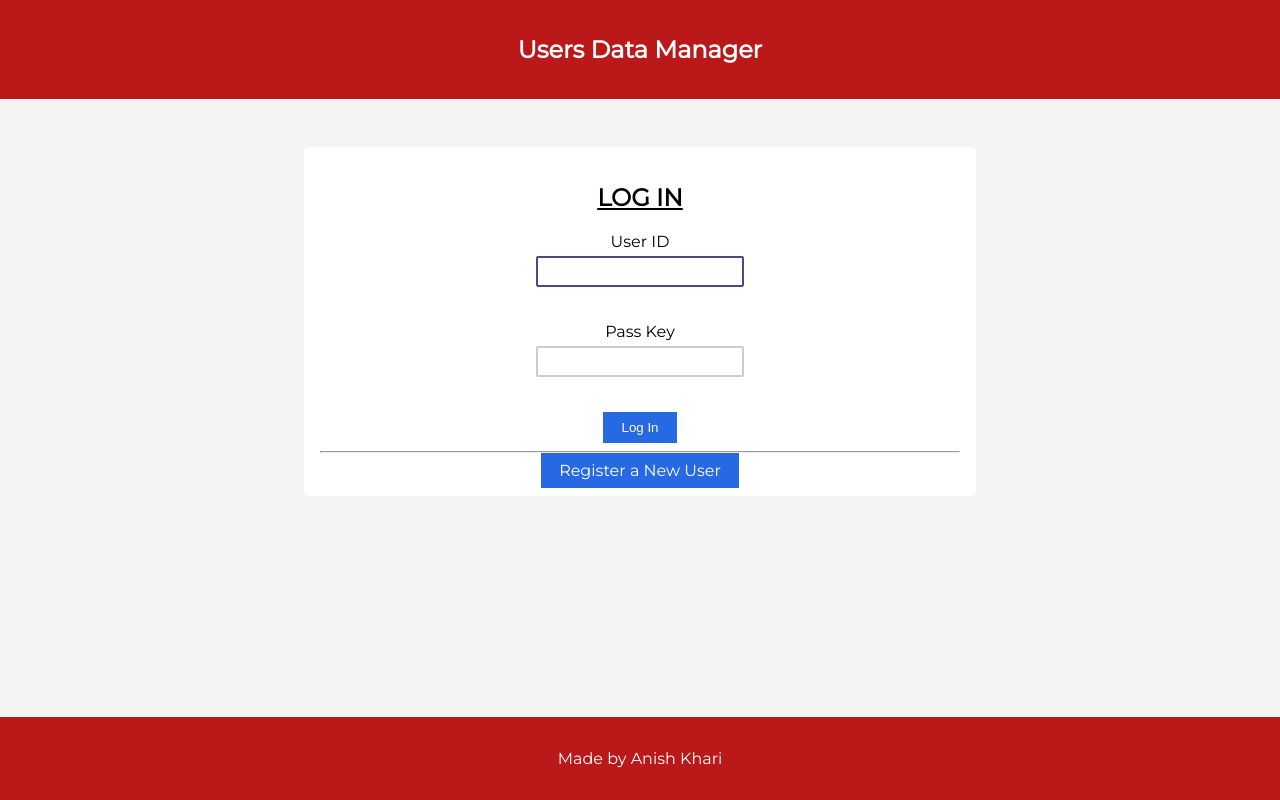
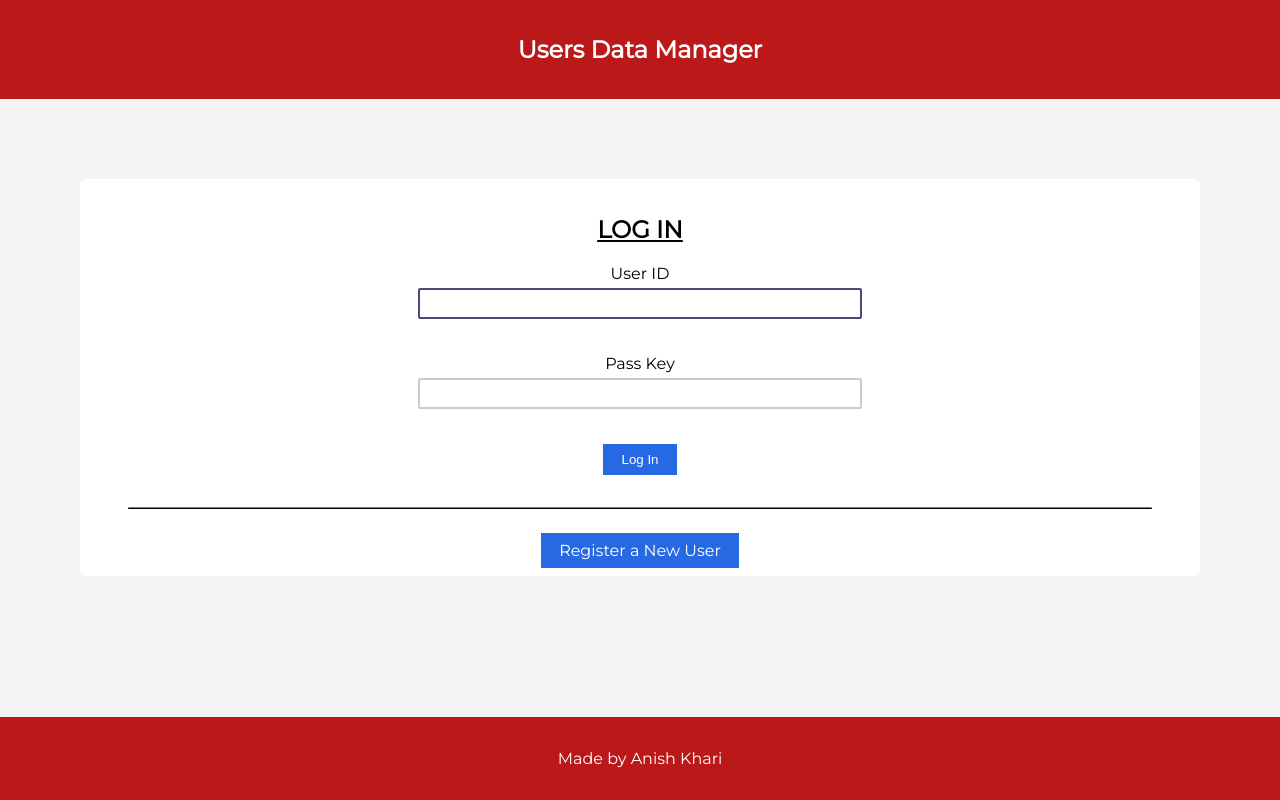
Before and after one commit to anishkharii/userDatabaseManagement, a Node server app: page / in a window 1280 px wide. Run offline with Node 20, Linux system fonts and the light colour scheme; some libraries are stand-ins or nearby versions.

Commit message:
some minor changes

```diff
--- a/app.js
+++ b/app.js
@@ -11,7 +11,7 @@ app.use(bodyParser.urlencoded({extended:true}));
 app.set("view engine","ejs");
 app.use(express.static(__dirname +"/public"));
 
-const url = process.env.MONGO_URI;
+const url = process.env.MONGO_URI ;
 mongoose.connect(url);
 const AdminSchema = new mongoose.Schema({
     userID:{
@@ -19,10 +19,6 @@ const AdminSchema = new mongoose.Schema({
         required:true
     },
     passKey:{
-        type:String,
-        required:true
-    },
-    accessDomain:{
         type:String,
         required:true
     }
@@ -47,11 +43,11 @@ const User = new mongoose.model("User",UserSchema);
 app.route("/")
 .get((req,res)=>{
     res.render("login");
+
 })
 .post((req,res)=>{
     Admin.findOne({userID: req.body.userID}).then((foundAdmin)=>{
         if(foundAdmin){
-            console.log(foundAdmin);
             bcrypt.compare(req.body.passKey, foundAdmin.passKey, function(err, result){
                 res.redirect("/dashboard/"+foundAdmin.userID);
             });
@@ -69,7 +65,6 @@ app.route("/dashboard/:accessAdmin")
     Admin.findOne({userID:req.params.accessAdmin}).then((foundAdmin)=>{
         if(foundAdmin){
             User.find({}).then((foundUsers)=>{
-                console.log(foundAdmin)
                 res.render("home",{
                         admin:req.params.accessAdmin,
                         users:foundUsers
@@ -126,8 +121,7 @@ app.route("/register")
     bcrypt.hash(req.body.passKey, saltRounds, function(err, hash){
         const newAdmin = new Admin({
             userID:req.body.userID,
-            passKey:hash,
-            accessDomain:req.body.userID+"-"+hash
+            passKey:hash
         });
         newAdmin.save().then(()=>{
             console.log("Added");
--- a/public/css/style.css
+++ b/public/css/style.css
@@ -15,11 +15,9 @@ body{
 }
 .form-container{
     background-color: #fff;
-    position:relative;
-    width:50%;
-    margin:0 auto;
+    margin:5rem;
     border-radius:5px;
-   padding:1rem;
+    padding:1rem;
 }
 .form-container h2{
     text-decoration:underline;
@@ -30,7 +28,7 @@ input[type=text],input[type=email], input[type=password]{
     margin:1rem auto;
     margin-top:5px;
     padding:6px 2px;
-    width:200px;
+    width:40%;
     border:2px solid #ccc;
     transition:.25s;
     outline:none;
@@ -55,8 +53,12 @@ input[type=text]:hover, input[type=email]:hover ,input[type=password]:hover{
 .primary-btn:hover{
     background-color:rgb(57, 124, 248);
 }
+hr{
+    border-bottom:1px solid black;
+    margin:2rem;
+}
 .register-btn{
-    margin:2rem 0;
+    margin:5rem auto;
     text-decoration:none;
 }
 footer{
--- a/views/login.ejs
+++ b/views/login.ejs
@@ -11,7 +11,7 @@
 
     <button class="primary-btn" type="submit">Log In</button>
 
-    <hr>
+    <hr noshade>
     <a class="primary-btn register-btn" href="/register" >Register a New User</a>
 </form>
 
```
